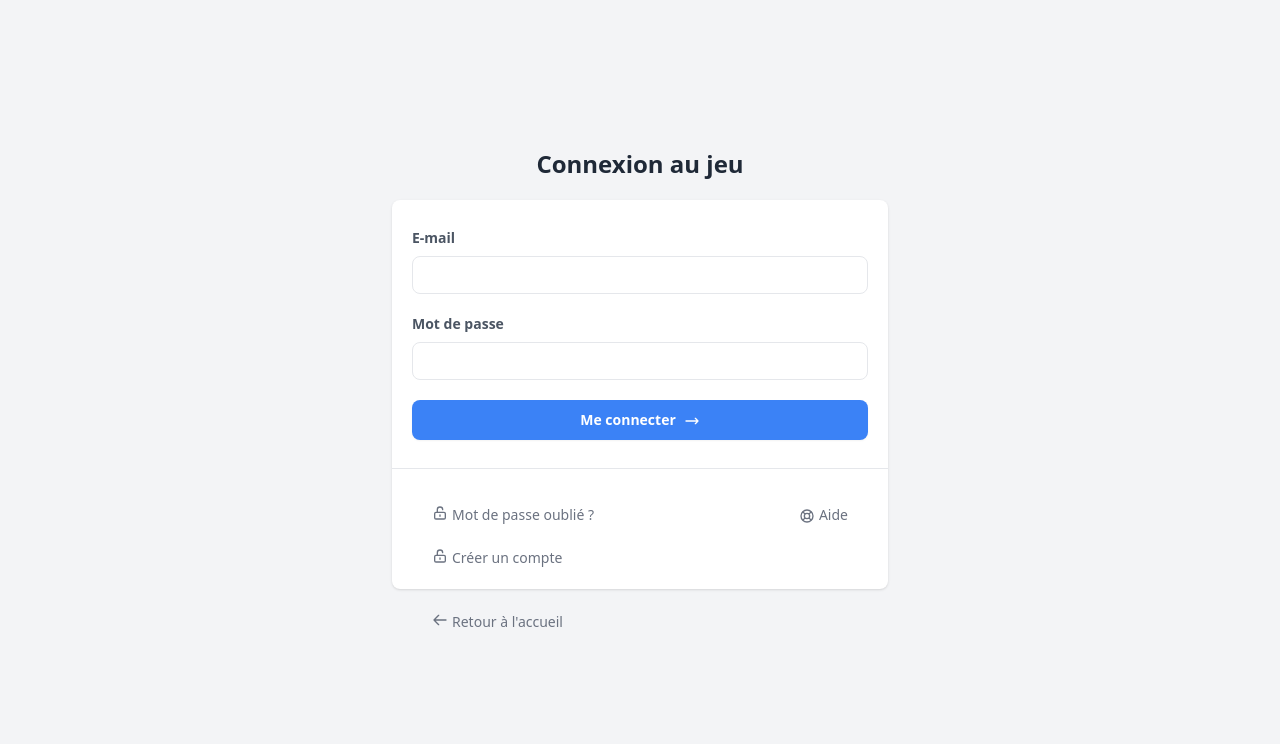
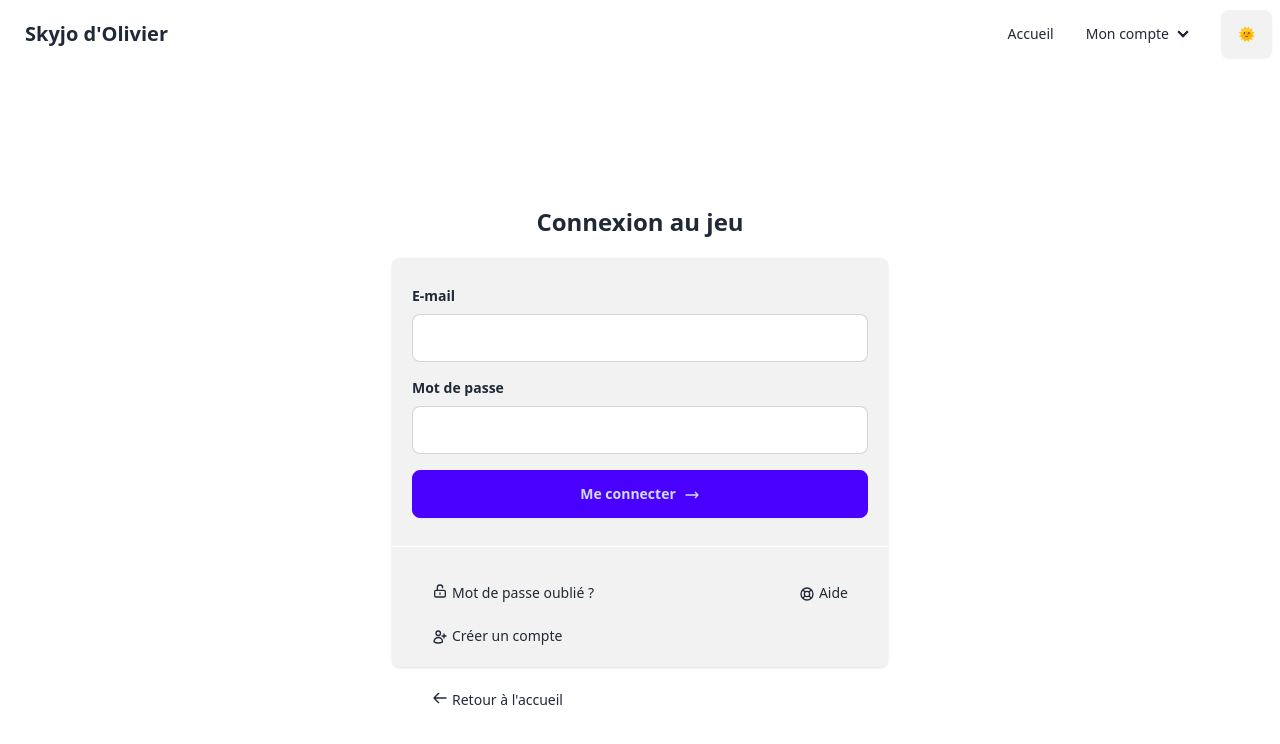
Before and after one commit to operdrix/skyjo-react, a React (Vite) app: page /auth/login in a window 1280 px wide. Shown: the top 744 px of the page. Built offline with nearby package versions, Linux system fonts and the light colour scheme.

Commit message:
feat: :sparkles: add routing and dark theme

```diff
--- a/package.json
+++ b/package.json
@@ -14,6 +14,7 @@
     "react": "^18.3.1",
     "react-dom": "^18.3.1",
     "react-router-dom": "^6.26.2",
+    "theme-change": "^2.5.0",
     "yup": "^1.4.0"
   },
   "devDependencies": {
--- /dev/null
+++ b/src/AppLayout.tsx
@@ -0,0 +1,13 @@
+import { Outlet } from "react-router-dom"
+import Header from "./components/Header"
+
+const AppLayout = () => {
+  return (
+    <>
+      <Header />
+      <Outlet />
+    </>
+  )
+}
+
+export default AppLayout
--- a/src/auth/AuthLayout.tsx
+++ b/src/auth/AuthLayout.tsx
@@ -1,11 +1,15 @@
 import { Outlet } from "react-router-dom";
+import Header from "../components/Header";
 
 export default function Layout() {
-    return (
-        <div className="min-h-screen bg-gray-100 flex flex-col justify-center sm:py-12">
-            <div className="p-10 xs:p-0 mx-auto md:w-full md:max-w-xl">
-                <Outlet />
-            </div>
+  return (
+    <>
+      <Header />
+      <div className="min-h-screen flex flex-col justify-center sm:py-12">
+        <div className="p-10 xs:p-0 mx-auto md:w-full md:max-w-xl">
+          <Outlet />
         </div>
-    );
+      </div>
+    </>
+  );
 }
--- a/src/auth/Login.tsx
+++ b/src/auth/Login.tsx
@@ -1,35 +1,42 @@
+import { Field, Form, Formik } from 'formik';
 import { useState } from "react";
 import { Link } from "react-router-dom";
+import * as yup from 'yup';
+import CustomField from '../components/CustomField';
 
 function Login() {
 
-  const [email, setEmail] = useState('');
-  const [password, setPassword] = useState('');
+  const [initialValues] = useState({
+    email: "",
+    password: "",
+  });
 
-  const submitForm = (e: React.FormEvent) => {
-    e.preventDefault();
-    console.log('email', email);
-    console.log('password', password);
-  }
+  const validationSchema = yup.object().shape({
+    email: yup.string().email().required("L'email est requis"),
+    password: yup.string().required("Le mot de passe est requis"),
+  });
+
+  const handleSubmit = (values: typeof initialValues) => {
+    console.log("Form values", values);
+  };
+
   return (
     <>
-      <form onSubmit={submitForm}>
+      <Formik
+        initialValues={initialValues}
+        validationSchema={validationSchema}
+        onSubmit={handleSubmit}
+      >
+        <Form>
           <h1 className="font-bold text-center text-2xl mb-5">Connexion au jeu</h1>
-        <div className="bg-white shadow w-full rounded-lg divide-y divide-gray-200">
+          <div className="bg-base-200 shadow w-full rounded-lg divide-y divide-base-100">
             <div className="px-5 py-7">
-            <label htmlFor="email" className="font-semibold text-sm text-gray-600 pb-1 block">E-mail</label>
-            <input
-              name="email"
-              type="text"
-              onChange={(e) => setEmail(e.target.value)}
-              className="border rounded-lg px-3 py-2 mt-1 mb-5 text-sm w-full" />
-            <label htmlFor="password" className="font-semibold text-sm text-gray-600 pb-1 block">Mot de passe</label>
-            <input
-              name="password"
-              type="password"
-              onChange={(e) => setPassword(e.target.value)}
-              className="border rounded-lg px-3 py-2 mt-1 mb-5 text-sm w-full" />
-            <button onClick={submitForm} type="button" className="transition duration-200 bg-blue-500 hover:bg-blue-600 focus:bg-blue-700 focus:shadow-sm focus:ring-4 focus:ring-blue-500 focus:ring-opacity-50 text-white w-full py-2.5 rounded-lg text-sm shadow-sm hover:shadow-md font-semibold text-center inline-block">
+              <Field component={CustomField} name="email" label="E-mail" type='text' />
+              <Field component={CustomField} name="password" label="Mot de passe" type='password' />
+              <button
+                type="submit"
+                className="btn btn-primary w-full py-2.5 text-sm shadow-sm hover:shadow-md font-semibold text-center inline-block"
+              >
                 <span className="inline-block mr-2">Me connecter</span>
                 <svg xmlns="http://www.w3.org/2000/svg" fill="none" viewBox="0 0 24 24" stroke="currentColor" className="w-4 h-4 inline-block">
                   <path strokeLinecap="round" strokeLinejoin="round" strokeWidth="2" d="M17 8l4 4m0 0l-4 4m4-4H3" />
@@ -39,7 +46,7 @@ function Login() {
             <div className="py-5">
               <div className="grid grid-cols-2 gap-1">
                 <div className="text-center sm:text-left whitespace-nowrap">
-                <button className="transition duration-200 mx-5 px-5 py-4 cursor-pointer font-normal text-sm rounded-lg text-gray-500 hover:bg-gray-100 focus:outline-none focus:bg-gray-200 focus:ring-2 focus:ring-gray-400 focus:ring-opacity-50 ring-inset">
+                  <button className="transition duration-200 mx-5 px-5 py-4 cursor-pointer font-normal text-sm rounded-lg text-base-content hover:bg-base-100 ring-inset">
                     <svg xmlns="http://www.w3.org/2000/svg" fill="none" viewBox="0 0 24 24" stroke="currentColor" className="w-4 h-4 inline-block align-text-top">
                       <path strokeLinecap="round" strokeLinejoin="round" strokeWidth="2" d="M8 11V7a4 4 0 118 0m-4 8v2m-6 4h12a2 2 0 002-2v-6a2 2 0 00-2-2H6a2 2 0 00-2 2v6a2 2 0 002 2z" />
                     </svg>
@@ -47,7 +54,9 @@ function Login() {
                   </button>
                 </div>
                 <div className="text-center sm:text-right  whitespace-nowrap">
-                <button className="transition duration-200 mx-5 px-5 py-4 cursor-pointer font-normal text-sm rounded-lg text-gray-500 hover:bg-gray-100 focus:outline-none focus:bg-gray-200 focus:ring-2 focus:ring-gray-400 focus:ring-opacity-50 ring-inset">
+                  <button
+                    className="transition duration-200 mx-5 px-5 py-4 cursor-pointer font-normal text-sm rounded-lg text-base-content hover:bg-base-100 ring-inset"
+                  >
                     <svg xmlns="http://www.w3.org/2000/svg" fill="none" viewBox="0 0 24 24" stroke="currentColor" className="w-4 h-4 inline-block align-text-bottom	">
                       <path strokeLinecap="round" strokeLinejoin="round" strokeWidth="2" d="M18.364 5.636l-3.536 3.536m0 5.656l3.536 3.536M9.172 9.172L5.636 5.636m3.536 9.192l-3.536 3.536M21 12a9 9 0 11-18 0 9 9 0 0118 0zm-5 0a4 4 0 11-8 0 4 4 0 018 0z" />
                     </svg>
@@ -57,23 +66,26 @@ function Login() {
                 <div className="text-center sm:text-left whitespace-nowrap">
                   <Link
                     to={'/auth/register'}
-                  className="transition duration-200 mx-5 px-5 py-4 cursor-pointer font-normal text-sm rounded-lg text-gray-500 hover:bg-gray-100 focus:outline-none focus:bg-gray-200 focus:ring-2 focus:ring-gray-400 focus:ring-opacity-50 ring-inset">
-                  <svg xmlns="http://www.w3.org/2000/svg" fill="none" viewBox="0 0 24 24" stroke="currentColor" className="w-4 h-4 inline-block align-text-top">
-                    <path strokeLinecap="round" strokeLinejoin="round" strokeWidth="2" d="M8 11V7a4 4 0 118 0m-4 8v2m-6 4h12a2 2 0 002-2v-6a2 2 0 00-2-2H6a2 2 0 00-2 2v6a2 2 0 002 2z" />
+                    className="transition duration-200 mx-5 px-5 py-4 cursor-pointer font-normal text-sm rounded-lg text-base-content hover:bg-base-100 ring-inset"
+                  >
+                    <svg xmlns="http://www.w3.org/2000/svg" fill="none" viewBox="0 0 24 24" stroke="currentColor" className="w-4 h-4 inline-block align-text-bottom">
+                      <path strokeLinecap="round" strokeLinejoin="round" strokeWidth={2} d="M18 7.5v3m0 0v3m0-3h3m-3 0h-3m-2.25-4.125a3.375 3.375 0 1 1-6.75 0 3.375 3.375 0 0 1 6.75 0ZM3 19.235v-.11a6.375 6.375 0 0 1 12.75 0v.109A12.318 12.318 0 0 1 9.374 21c-2.331 0-4.512-.645-6.374-1.766Z" />
                     </svg>
                     <span className="inline-block ml-1">Créer un compte</span>
                   </Link>
+
                 </div>
               </div>
             </div>
           </div>
-      </form>
+        </Form>
+      </Formik>
       <div className="py-5">
         <div className="grid grid-cols-2 gap-1">
           <div className="text-center sm:text-left whitespace-nowrap">
             <Link
               to={'/'}
-              className="transition duration-200 mx-5 px-5 py-4 cursor-pointer font-normal text-sm rounded-lg text-gray-500 hover:bg-gray-200 focus:outline-none focus:bg-gray-300 focus:ring-2 focus:ring-gray-400 focus:ring-opacity-50 ring-inset">
+              className="mx-5 px-5 py-4 cursor-pointer font-normal text-sm rounded-lg text-base-content hover:bg-base-100 ring-inset">
               <svg xmlns="http://www.w3.org/2000/svg" fill="none" viewBox="0 0 24 24" stroke="currentColor" className="w-4 h-4 inline-block align-text-top">
                 <path strokeLinecap="round" strokeLinejoin="round" strokeWidth="2" d="M10 19l-7-7m0 0l7-7m-7 7h18" />
               </svg>
--- a/src/components/CustomField.tsx
+++ b/src/components/CustomField.tsx
@@ -18,7 +18,7 @@ const CustomField: React.FC<CustomFieldProps> = ({
         <div className="mb-4">
             <label
                 htmlFor={props.id || props.name}
-                className="font-semibold text-sm text-gray-600 pb-1 block"
+                className="font-semibold text-sm text-base-content pb-1 block"
             >
                 {label}
             </label>
@@ -26,10 +26,10 @@ const CustomField: React.FC<CustomFieldProps> = ({
                 type={type}
                 {...field}
                 {...props}
-                className={`border rounded-lg px-3 py-2 mt-1 text-sm w-full${errors[field.name] && touched[field.name] ? " border-red-500" : ""}`}
+                className={`input input-bordered px-3 py-2 mt-1 first-letter:text-sm w-full${errors[field.name] && touched[field.name] ? " border-error" : ""}`}
             />
             {errors[field.name] && touched[field.name] ? (
-                <div className="text-red-500 text-sm">{errors[field.name]?.toString()}</div>
+                <div className="text-error text-sm">{errors[field.name]?.toString()}</div>
             ) : null}
         </div>
     );
--- /dev/null
+++ b/src/components/Header.tsx
@@ -0,0 +1,53 @@
+import { useEffect, useState } from "react";
+import { Link, NavLink } from "react-router-dom";
+
+const ToggleMenu = () => {
+  const [open, setOpen] = useState(false);
+  return (
+    <details open={open} onToggle={() => setOpen(!open)}>
+      <summary>Mon compte</summary>
+      <ul className="bg-base-100 rounded-t-none p-2">
+        <li><NavLink to={'/auth/login'}>Connexion</NavLink></li>
+        <li><NavLink to={'/auth/register'}>Créer un compte</NavLink></li>
+      </ul>
+    </details>
+  )
+}
+
+const Header = () => {
+
+  const [theme, setTheme] = useState(localStorage.getItem('theme') || 'light');
+  console.log(open);
+
+  const toggleTheme = () => {
+    const newTheme = theme === 'light' ? 'dark' : 'light';
+    setTheme(newTheme);
+    localStorage.setItem('theme', newTheme);
+    document.documentElement.setAttribute('data-theme', newTheme);
+  };
+
+  useEffect(() => {
+    document.documentElement.setAttribute('data-theme', theme);
+  }, [theme]);
+
+  return (
+    <div className="navbar bg-base-100">
+      <div className="flex-1">
+        <Link to={"/"} className="btn btn-ghost text-xl">Skyjo d'Olivier</Link>
+      </div>
+      <div className="flex-none">
+        <ul className="menu menu-horizontal px-1">
+          <li><NavLink to={'/'}>Accueil</NavLink></li>
+          <li>
+            <ToggleMenu />
+          </li>
+        </ul>
+        <button className="btn ml-4" onClick={toggleTheme}>
+          {theme === 'light' ? '🌞' : '🌙'}
+        </button>
+      </div>
+    </div>
+  )
+}
+
+export default Header
--- a/tailwind.config.js
+++ b/tailwind.config.js
@@ -8,4 +8,7 @@ export default {
     extend: {},
   },
   plugins: [require('daisyui')],
+  daisyui: {
+    themes: ["light", "dark"],
+  }
 }
```
Also changed, not shown: src/auth/Register.tsx (+7 -4 lines), src/main.tsx (+8 -1 lines), 1 other file (tests, documents, lock files or other folders). Lines whose indentation alone changed are shown as unchanged.
